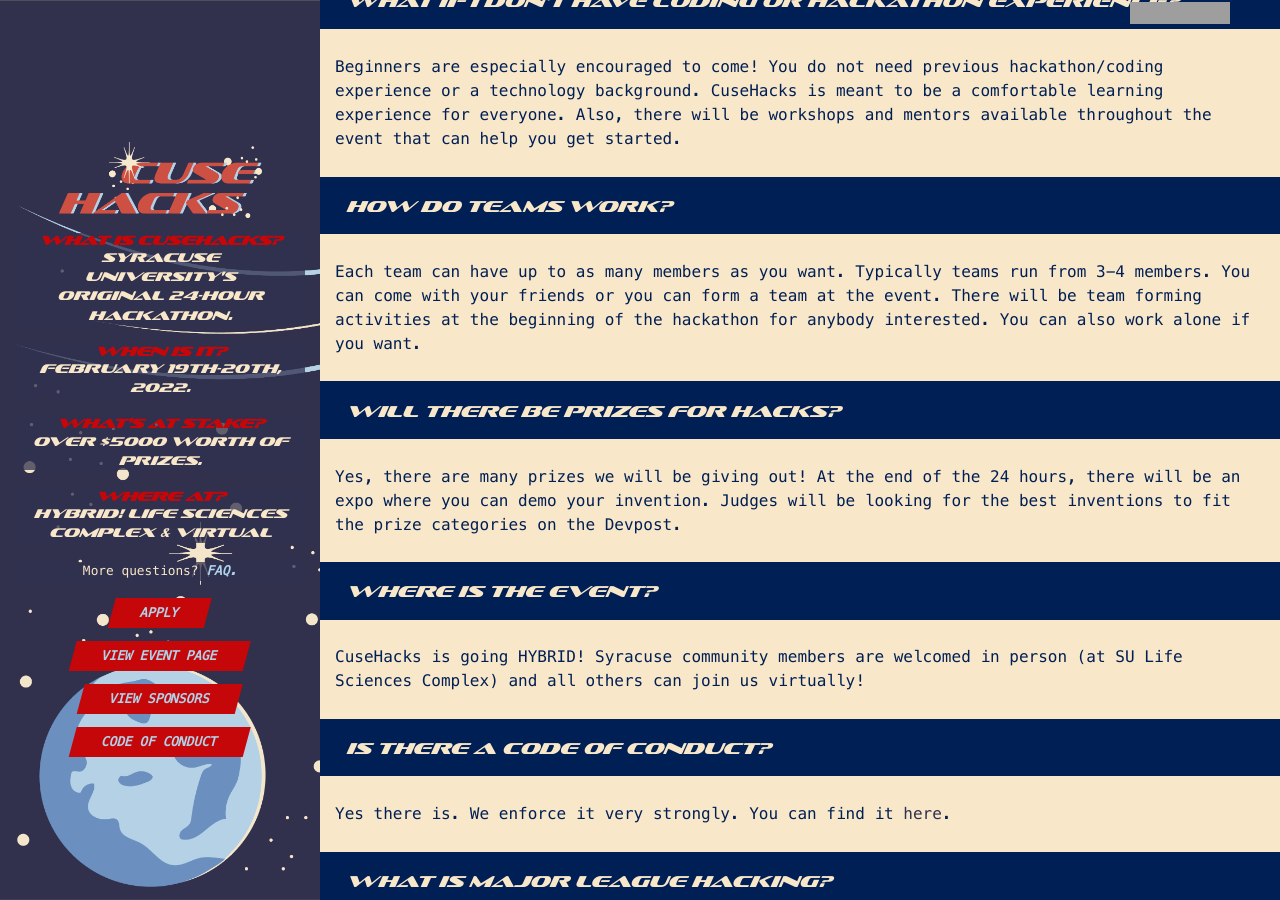
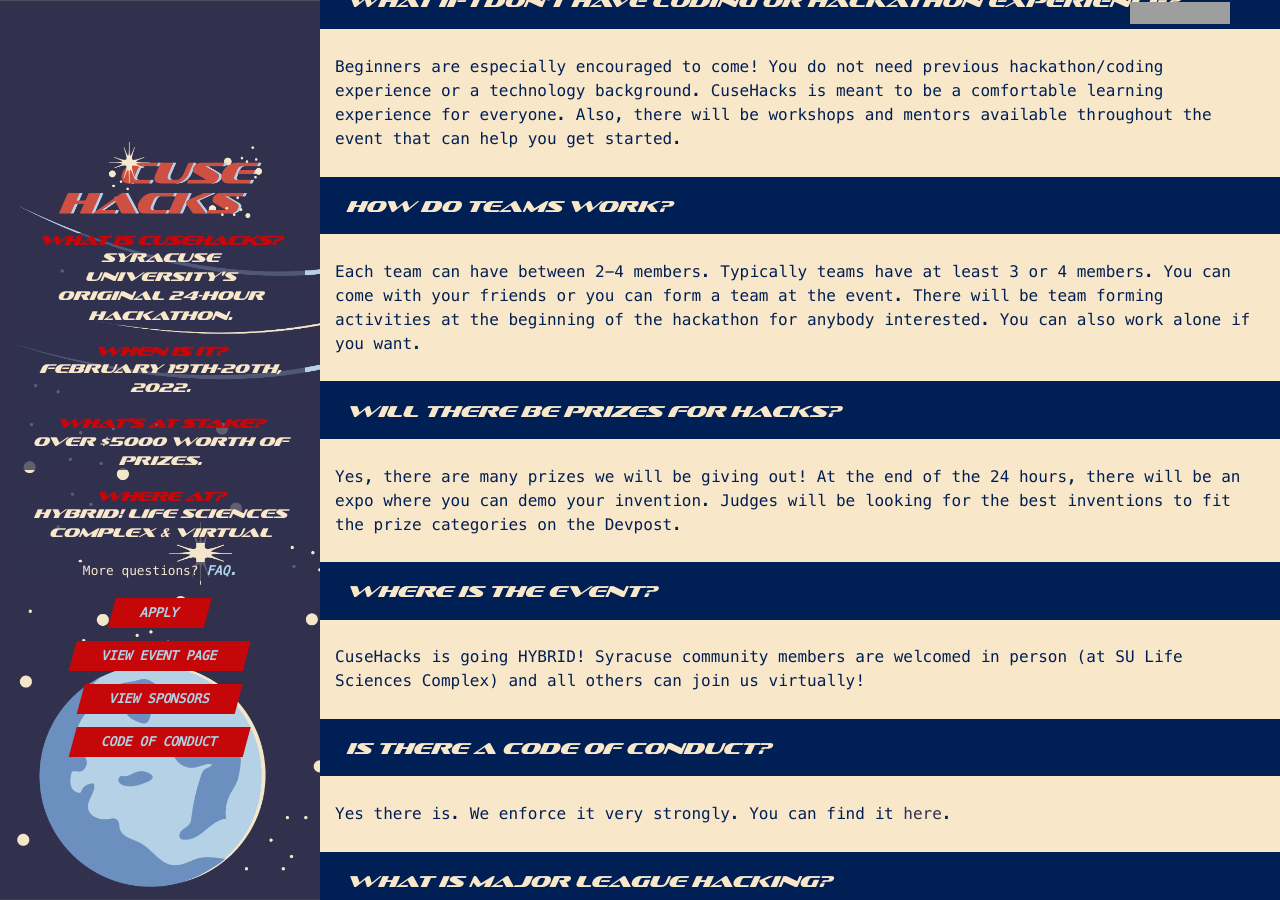
Before and after one commit to innovateorange/cusehacks, a Jekyll site: the page built from faq.html, in a window 1280 px wide and 900 px high, scrolled down 671 px. Built offline with Jekyll 4.4.1, drawn with Linux system fonts in a browser that asks for light colours; nearby versions of some CDN libraries; a script that is not in the unit is left out; grey boxes are pictures that could not be loaded.

Commit message:
fix to teams spec

```diff
--- a/_config.yml
+++ b/_config.yml
@@ -149,7 +149,7 @@
       and mentors available throughout the event that can help you get started.
   - question: "How do teams work?"
     answer: >
-      Each team can have up to as many members as you want. Typically teams run from 3-4 members. You can come
+      Each team can have between 2-4 members. Typically teams have at least 3 or 4 members. You can come
       with your friends or you can form a team at the event. There will be team forming activities at the
       beginning of the hackathon for anybody interested. You can also work alone if you want.
   # - question: "Is there a schedule?"
```
